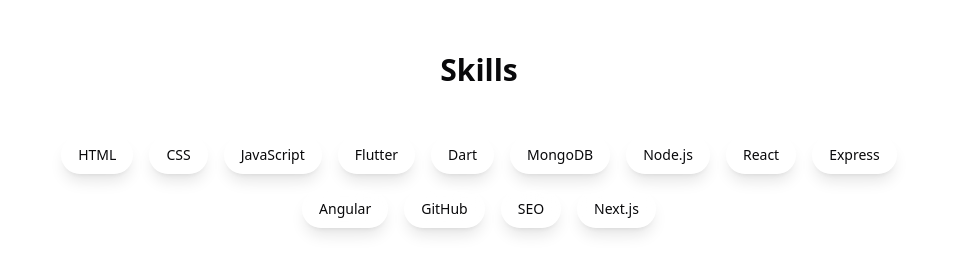
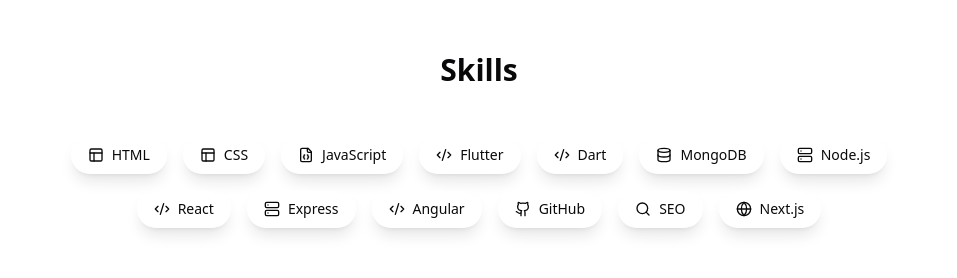
Before and after one commit to srikrishnadeveloper/Portfolio, a React (Vite) app: page / in a window 1280 px wide. Shown: the part 1460-1738 px from the top of the page, without its empty margins (161-1118 px from the left). Built offline with nearby package versions, Linux system fonts and the light colour scheme.

Commit message:
Add skill logos to Skills section
This commit adds logos to each skill in the Skills section to improve visual appeal and clarity.  The logos will use a consistent style and high-quality design.

```diff
--- a/src/components/Skills.tsx
+++ b/src/components/Skills.tsx
@@ -1,16 +1,77 @@
 
 import { motion } from "framer-motion";
+import {
+  Code2,
+  Database,
+  FileJson,
+  Github,
+  Globe,
+  Layout,
+  Search,
+  Server,
+} from "lucide-react";
 
 const skills = [
-  "HTML", "CSS", "JavaScript", "Flutter", "Dart", "MongoDB",
-  "Node.js", "React", "Express", "Angular", "GitHub", "SEO", "Next.js"
+  {
+    name: "HTML",
+    icon: <Layout className="w-4 h-4" />,
+  },
+  {
+    name: "CSS",
+    icon: <Layout className="w-4 h-4" />,
+  },
+  {
+    name: "JavaScript",
+    icon: <FileJson className="w-4 h-4" />,
+  },
+  {
+    name: "Flutter",
+    icon: <Code2 className="w-4 h-4" />,
+  },
+  {
+    name: "Dart",
+    icon: <Code2 className="w-4 h-4" />,
+  },
+  {
+    name: "MongoDB",
+    icon: <Database className="w-4 h-4" />,
+  },
+  {
+    name: "Node.js",
+    icon: <Server className="w-4 h-4" />,
+  },
+  {
+    name: "React",
+    icon: <Code2 className="w-4 h-4" />,
+  },
+  {
+    name: "Express",
+    icon: <Server className="w-4 h-4" />,
+  },
+  {
+    name: "Angular",
+    icon: <Code2 className="w-4 h-4" />,
+  },
+  {
+    name: "GitHub",
+    icon: <Github className="w-4 h-4" />,
+  },
+  {
+    name: "SEO",
+    icon: <Search className="w-4 h-4" />,
+  },
+  {
+    name: "Next.js",
+    icon: <Globe className="w-4 h-4" />,
+  },
 ];
 
-const Skill = ({ name }: { name: string }) => (
+const Skill = ({ name, icon }: { name: string; icon: React.ReactNode }) => (
   <motion.div
     whileHover={{ scale: 1.05 }}
-    className="glass-card px-4 py-2 rounded-full text-sm"
+    className="glass-card px-4 py-2 rounded-full text-sm flex items-center gap-2"
   >
+    {icon}
     {name}
   </motion.div>
 );
@@ -29,7 +90,7 @@ const Skills = () => {
           <h2 className="text-3xl font-bold text-center mb-12">Skills</h2>
           <div className="flex flex-wrap gap-4 justify-center">
             {skills.map((skill) => (
-              <Skill key={skill} name={skill} />
+              <Skill key={skill.name} name={skill.name} icon={skill.icon} />
             ))}
           </div>
         </motion.div>
```
